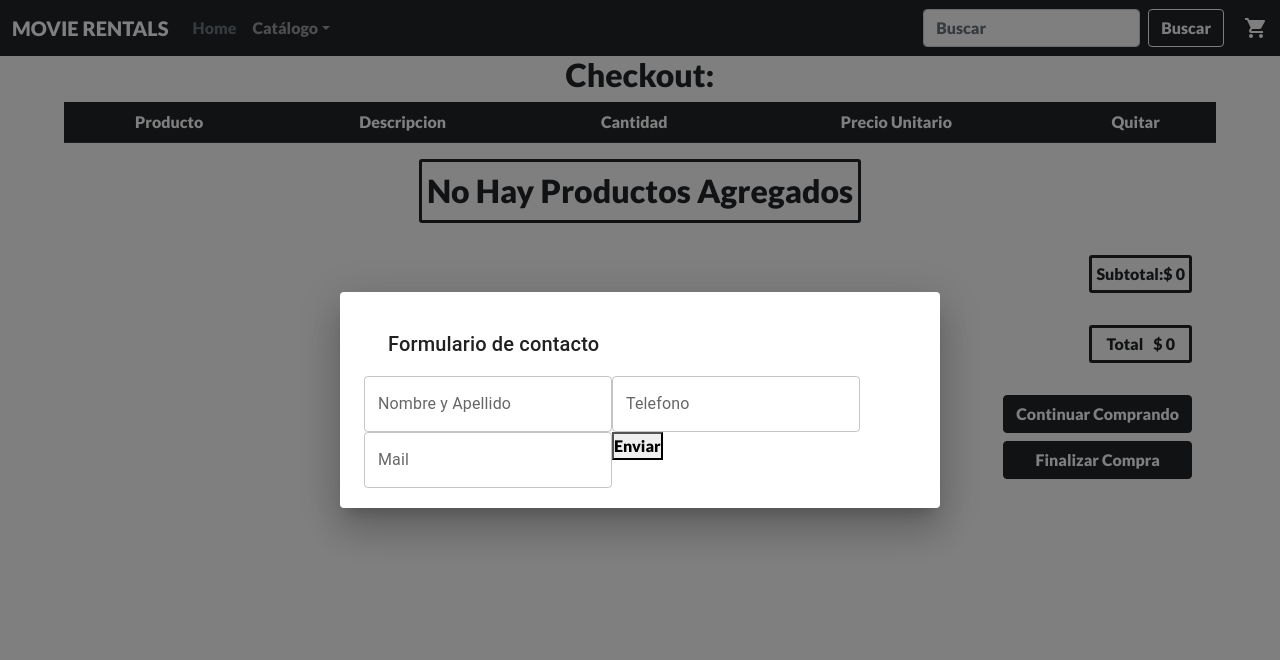
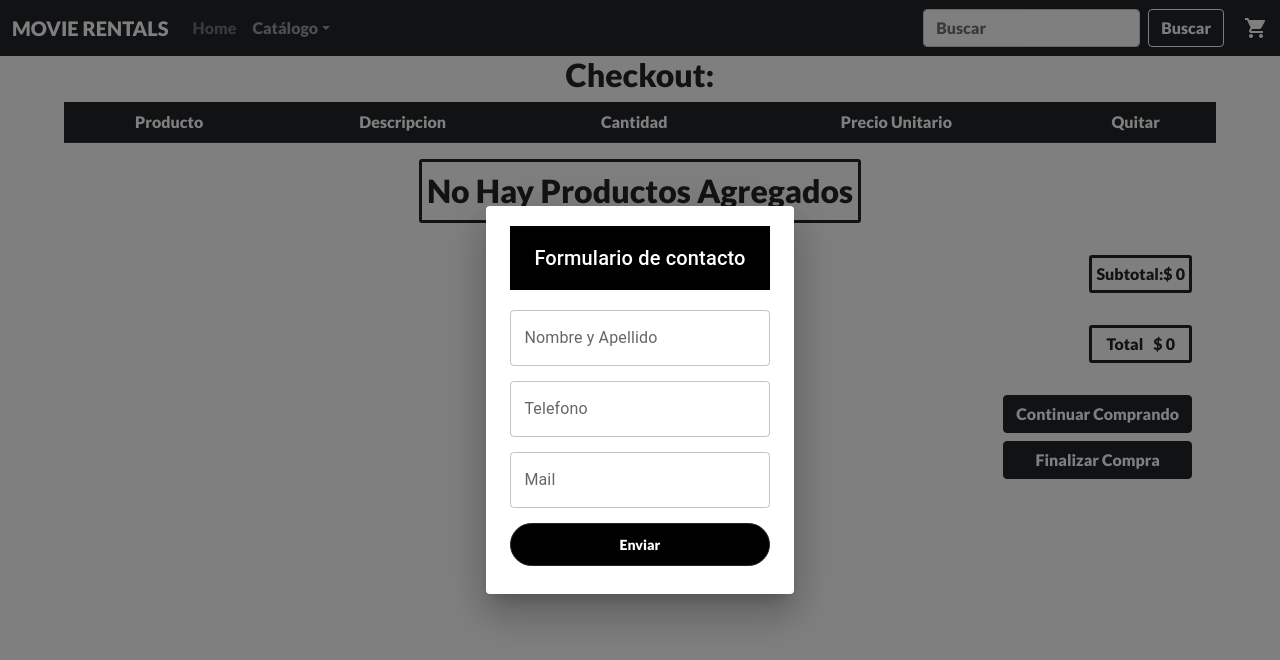
Before and after one commit to franco-prafil/movie-rentals-prafil, a React (Create React App) app: page /cart in a window 1280 px wide. Both pictures are taken after a click on the button "Finalizar Compra". Shown: the top 660 px of the page. Built offline with nearby package versions, Linux system fonts and the light colour scheme.

Commit message:
desafío-item-collection-II-1.2

```diff
--- /dev/null
+++ b/src/components/Modal/Modal.css
@@ -0,0 +1,6 @@
+.title-modal{
+    background-color: black;
+    color: white;
+    font-size: 2rem;
+    margin-bottom: 20px !important;
+}
--- a/src/components/Modal/Modal.js
+++ b/src/components/Modal/Modal.js
@@ -1,12 +1,13 @@
 import DialogTitle from '@mui/material/DialogTitle';
 import Dialog from '@mui/material/Dialog';
 import DialogContent from '@mui/material/DialogContent';
+import "./Modal.css"
 
 const Modal = ({handleClose, open, children, title}) => {
     return(
         <Dialog onClose={handleClose} open={open}>
             <DialogContent>
-                <DialogTitle>{title}</DialogTitle>
+                <DialogTitle className='title-modal'>{title}</DialogTitle>
                 {children}
             </DialogContent>
         </Dialog>
--- a/src/context/CartContext.js
+++ b/src/context/CartContext.js
@@ -4,21 +4,22 @@ const CartContext = createContext()
 
 const CartProvider = ({children}) => {
     const [cartListItems, setCartListItems] = useState([])
-    // const [totalPrice, setTotalPrice] = useState(0)
+    const [totalPrice, setTotalPrice] = useState(0)
 
     const addProductToCart = (product) => {
         let isInCart = cartListItems.find(cartItem => cartItem.id === product.id)
         if(!isInCart) {
             // console.log("se agrego el producto:", product)
-            // setTotalPrice(totalPrice + product.price * product.quantity)
-            setCartListItems([...cartListItems, product])
+            setTotalPrice(totalPrice + product.price)
+            localStorage.setItem('products', JSON.stringify([...cartListItems, product]))
+            return setCartListItems(cartListItems => [...cartListItems, product])
         }
     }
 
 
-    const totalPrice = () => {
-        return cartListItems.reduce((acc, product) => ( acc + (product.quantity * product.price) ), 0);
-    }
+    // const totalPrice = () => {
+    //     return cartListItems.reduce((acc, product) => ( acc + (product.quantity * product.price) ), 0);
+    // }
 
     const deleteItem = (id) => {
         const copyCartListItems = [...cartListItems]
@@ -30,6 +31,7 @@ const CartProvider = ({children}) => {
 
     const cleanCartProducts = () => {
         setCartListItems([])
+        setTotalPrice(0)
     }
 
 
--- a/src/pages/Cart.css
+++ b/src/pages/Cart.css
@@ -41,16 +41,20 @@
     flex-direction: column;
 }
 
-.form.form-contact {
+form.form-contact {
     display: flex;
     flex-direction: column;
 }
 
-.form.form-contact > div {
+form.form-contact > div {
     margin-bottom: 15px;
 }
 
-.form.form-contact button {
+.order-id{
+    font-size: 1.5rem;
+}
+
+form.form-contact button {
     background: black;
     border-radius: 40px;
     text-transform: none;
--- a/src/pages/Cart.js
+++ b/src/pages/Cart.js
@@ -20,6 +20,10 @@ const Cart = () => {
         phone: '',
         email: ''
     })
+
+    const date = new Date();
+
+
     const [order, setOrder] = useState({
         buyer: {},
         items: cartListItems.map( item => {
@@ -29,8 +33,8 @@ const Cart = () => {
                 price: item.price,
             }
         } ),
-        // date: "",
-        total: totalPrice
+        date: date,
+        total: totalPrice,
     })
     const [success, setSuccess] = useState()
     const navigate = useNavigate()
@@ -57,11 +61,11 @@ const Cart = () => {
         cleanCartProducts()
     }
 
-    // console.log(saveData);
+
         return(
             <Container>
             <h2>Checkout: </h2>
-            {/* {console.log("order: ", order)} */}
+            {console.log("order: ", order)}
             <Table striped>
                 <thead className="table-dark">
                     <tr>
@@ -114,13 +118,13 @@ const Cart = () => {
                             <div className="div-button">
                                 <div className="price-total-cart p-1">
                                     <p className="d-flex align-items-center mb-0">Subtotal: </p>
-                                    <span > $ {totalPrice()}</span>
+                                    <span > $ {totalPrice}</span>
                                 </div>
 
                                 <div className="price-total-cart p-1">
 
                                 <p className="d-flex align-items-center mb-0">Total</p>
-                                <span>$ {totalPrice()}</span>
+                                <span>$ {totalPrice}</span>
                                 </div>
                             </div>
                         </Container>
@@ -131,13 +135,16 @@ const Cart = () => {
                         </div>
                         </Container>
 
-                        <Modal title={success ? 'Compra exitosa' : 'Formulario de contacto'} open={showModal} handleClose={() => setShowModal(false)}>
+                        <Modal className="" title={success ? 'Compra exitosa' : 'Formulario de contacto'} open={showModal} handleClose={() => setShowModal(false)}>
             {success ? (
-                <div>
-                    La order se genero con exito!
-                    Numero de orden: {success}
-                    <button onClick={finishOrder}>Aceptar</button>
-                </div>
+                <Container>
+                    <div className="mb-4">
+                        <p>La orden se ha generada con exito</p>
+                        <p>Número de orden: </p>
+                        <span className="order-id"> "{success}" </span>
+                    </div>
+                    <Button className='mb-2' variant="dark" onClick={finishOrder}>Aceptar</Button>
+                </Container>
             ) : (
                 <form className="form-contact" onSubmit={handleSubmit}>
                     <TextField
@@ -164,7 +171,7 @@ const Cart = () => {
                         variant="outlined"
                         onChange={handleChange}
                     />
-                    <button type="submit">Enviar</button>
+                    <Button type="submit" className='mb-2' variant="dark">Enviar</Button>
                 </form>
             )}
 
```
